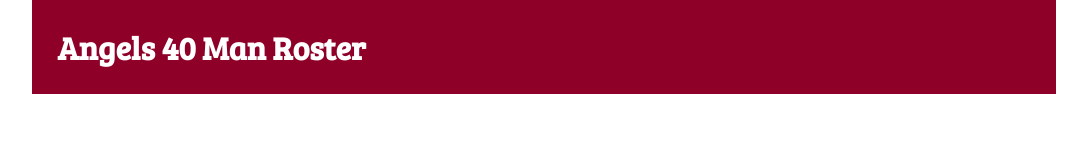
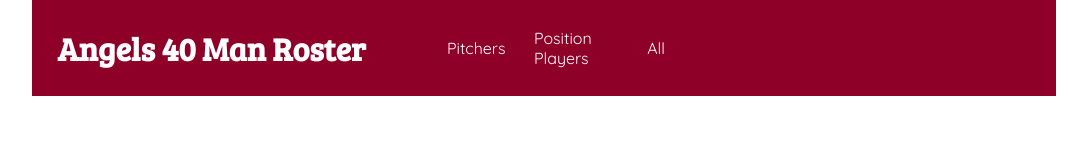
Before and after one commit to rustybucket-cloud/angels-roster-cards, a plain HTML site: page index.html in a window 1280 px wide. Shown: the whole page, without its empty margins (96-1183 px from the left). Drawn offline with Linux system fonts and the light colour scheme; no server answers.

Commit message:
added ability to sort

```diff
--- a/index.html
+++ b/index.html
@@ -16,6 +16,13 @@
 <body>
     <header>
         <h1>Angels 40 Man Roster</h1>
+        <nav>
+            <ul>
+                <li onclick="sortBy('pitcher')">Pitchers</li>
+                <li onclick="sortBy('position')">Position Players</li>
+                <li onclick="sortBy('all')">All</li>
+            </ul>
+        </nav>
     </header>
     <main>
         <div id="cards">
--- a/index.js
+++ b/index.js
@@ -20,6 +20,7 @@ fetch("https://mlb-data.p.rapidapi.com/json/named.roster_40.bam?team_id='108'",
 
             const card = document.createElement('div');
             card.classList.add('card');
+            card.id = id;
 
             const front = document.createElement('div');
             front.classList.add('card__face');
@@ -64,6 +65,9 @@ fetch("https://mlb-data.p.rapidapi.com/json/named.roster_40.bam?team_id='108'",
             const table = document.createElement('table');
             const headTr = document.createElement('tr');
             if (position !== 'P') {//if player is not a pitcher, fill the table head with these headers
+
+                card.setAttribute('data-position', 'position');
+
                 const gTh = document.createElement('th');
                 gTh.textContent = "G";
                 const avgTh = document.createElement('th');
@@ -114,8 +118,8 @@ fetch("https://mlb-data.p.rapidapi.com/json/named.roster_40.bam?team_id='108'",
                         });
             }
                         else {//create a table for pitchers
-
-                            table.classList.add('pitcher');
+                            card.setAttribute('data-position', 'pitcher');
+                            table.classList.add('pitcher-table');
 
                             const rTh = document.createElement('th');
                             rTh.textContent = "W-L";
@@ -186,3 +190,40 @@ fetch("https://mlb-data.p.rapidapi.com/json/named.roster_40.bam?team_id='108'",
     });
 }
 document.addEventListener('DOMContentLoaded', getRoster);
+
+function sortBy(filter) {
+    const visibility = {
+        'pitcher': {
+            visible: 'pitcher',
+            hidden: 'position'
+        },
+        'position': {
+            visible: 'position',
+            hidden: 'pitcher'
+        }
+    }
+    if (filter === 'pitcher' || filter === 'position') {
+        const visible = document.querySelectorAll(`[data-position='${visibility[filter].visible}']`);
+        const hidden = document.querySelectorAll(`[data-position='${visibility[filter].hidden}']`);
+        visible.forEach( player => {
+            player.classList.add('visible');
+            player.classList.remove('hidden');
+        });
+        hidden.forEach( player => {
+            player.classList.add('hidden');
+            player.classList.remove('visible');
+        });
+    }
+    else {
+        const pitchers = document.querySelectorAll(`[data-position='pitcher']`);
+        const position = document.querySelectorAll(`[data-position='position']`);
+        pitchers.forEach( player => {
+            player.classList.add('visible');
+            player.classList.remove('hidden');
+        });
+        position.forEach( player => {
+            player.classList.add('visible');
+            player.classList.remove('hidden');
+        });
+    }
+}
--- a/styles.css
+++ b/styles.css
@@ -12,13 +12,40 @@ body {
 header {
     background-color: #8f0028;
     color: #fff;
+    display: flex;
+    align-items: center;
+    height: 12vh;
 }
 h1 {
     font-family: "Bree Serif", sans-serif;
-    padding: 2vw;
+    padding: 0 2vw;
     margin: 0;
 }
-
+.filter {
+    height: 3rem;
+}
+nav {
+    height: 100%;
+}
+nav ul {
+    list-style-type: none;
+    display: flex;
+    margin: 0;
+    width: 100%;
+    height: 100%;
+    align-items: center;
+}
+nav li {
+    display: flex;
+    align-items: center;
+    justify-content: center;
+    padding: 0 1vw;
+    width: 100%;
+    height: 100%;
+}
+nav li:hover {
+    background-color: #003263;
+}
 /*card styling*/
 #cards {
     display: grid;
@@ -141,7 +168,10 @@ h1 {
       margin: 0;
       padding: 2px;
   }
-.pitcher th, .picther td {
+  table {
+      max-width: 100%;
+  }
+.pitcher-table th, .picther-table td {
     font-size: .7rem;
 }
   @media screen and (max-width: 530px) {
@@ -151,10 +181,18 @@ h1 {
       .card__face--back th, .card__face--back td{
           font-size: .75rem;
       }
-      .pitcher th, .pitcher .td{
+      .pitcher-table th, .pitcher-table .td{
         font-size: .6rem;
       }
   }
+
+  .visible {
+      display: flex;
+  }
+  .hidden {
+      display: none;
+  }
+
   header, main, footer {
       max-width: 64rem;
       margin: 0 auto;
```
